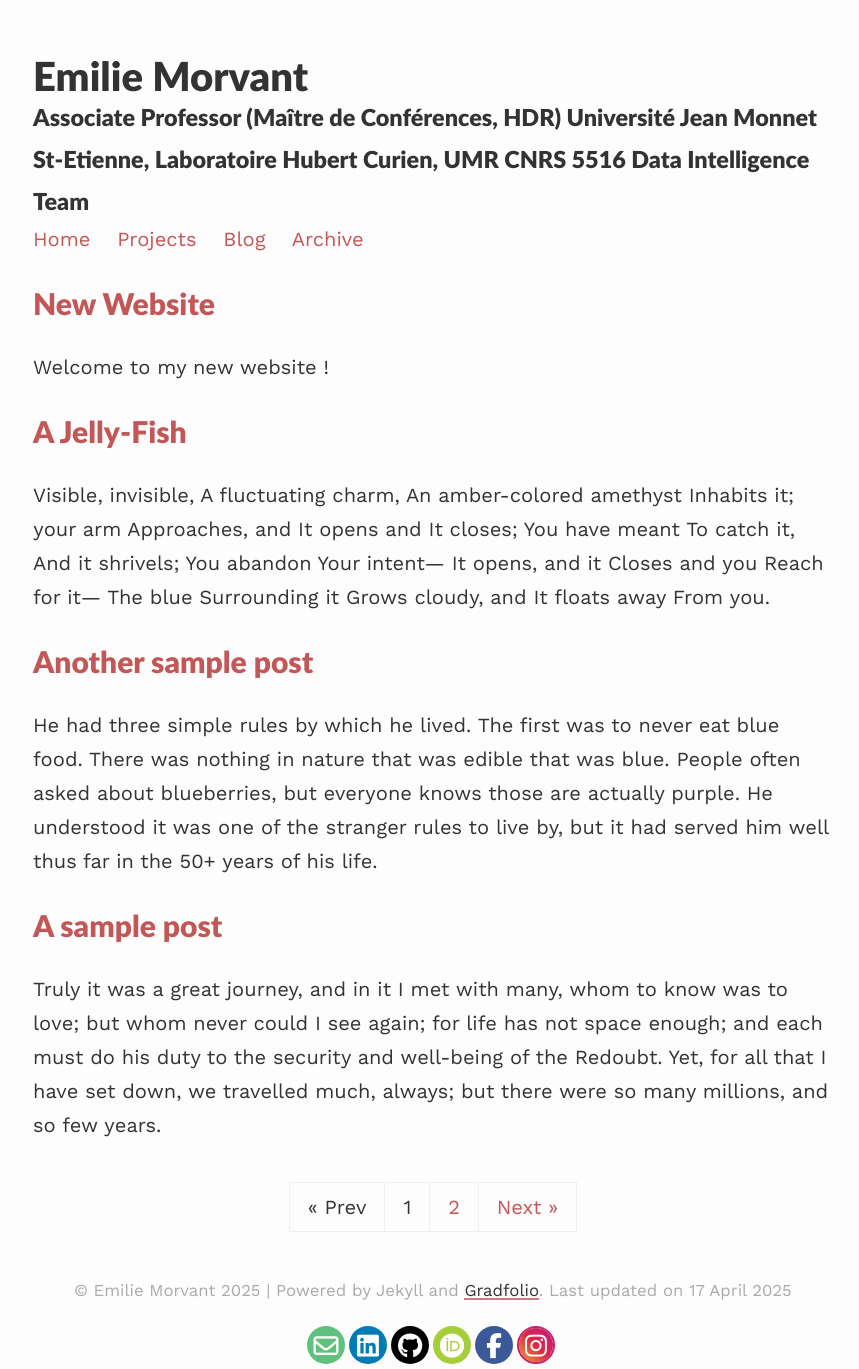
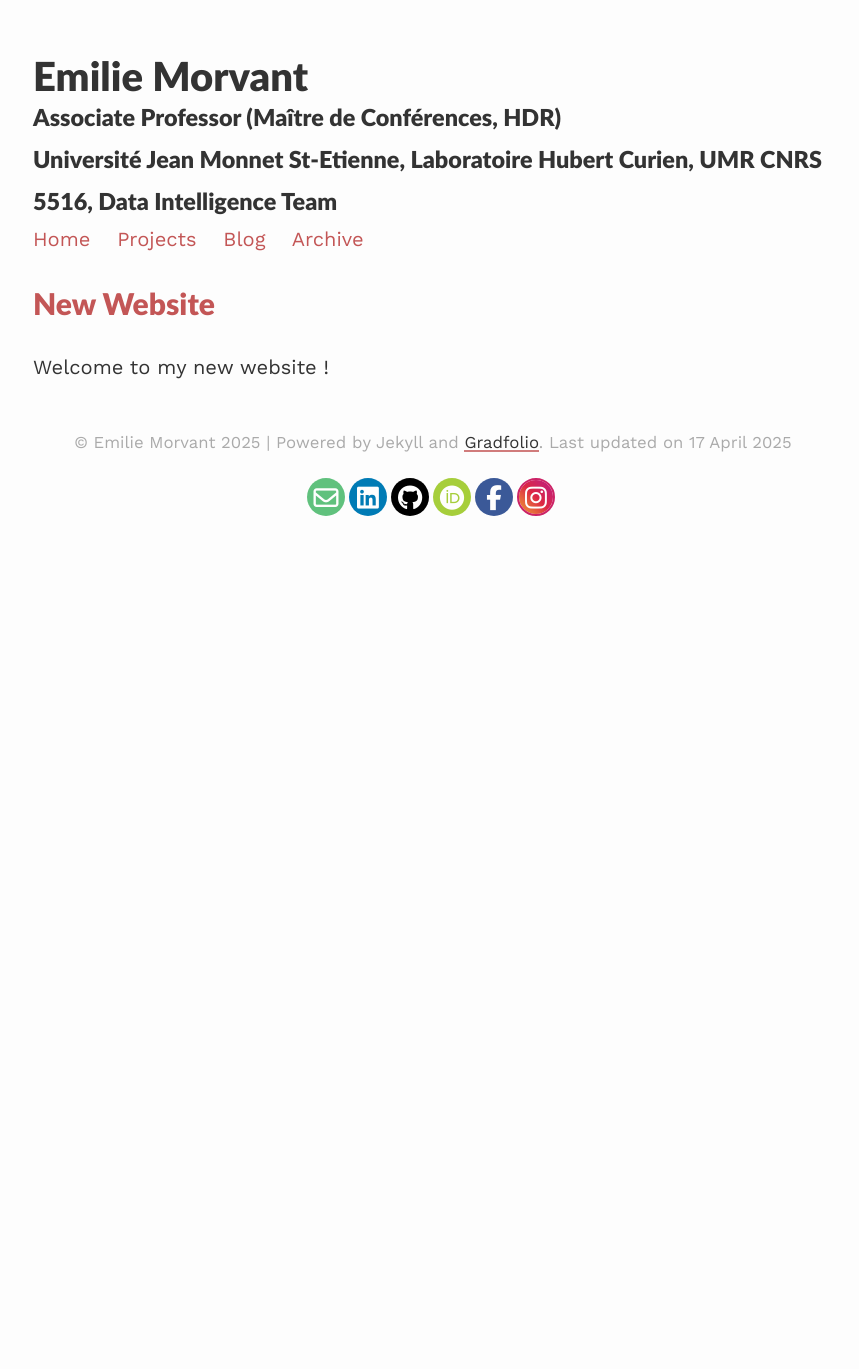
Before and after one commit to emorvant/emorvant.github.io, a Jekyll site: the page built from blog/index.html, in a window 1280 px wide. Shown: the whole page, without its empty margins (207-1066 px from the left). Built offline with Jekyll 4.4.1, drawn with Linux system fonts in a browser that asks for light colours; the list of posts is cut into pages by our own code; after the commit the page ends 980 px from its top, so only the background shows below that.

Commit message:
description

```diff
--- a/_config.yml
+++ b/_config.yml
@@ -1,10 +1,7 @@
 ### your site title here
 
 title: Emilie Morvant
-description: |-2
-  Associate Professor (Maître de Conférences, HDR)
-  Université Jean Monnet St-Etienne, Laboratoire Hubert Curien, UMR CNRS 5516
-  Data Intelligence Team
+description: "Associate Professor (Maître de Conférences, HDR)"
 
 baseurl: / #name of GitHub repository
 url: "https://emorvant.github.io" #custom url to be used instead of GitHub repository
--- a/_layouts/default.html
+++ b/_layouts/default.html
@@ -10,7 +10,7 @@
         <link rel="stylesheet" href="{{site.baseurl}}/assets/css/main.css">
 
         <h1 class="post-headline">{{site.title}}</h1>
-        <h3 class="post-description">{{site.description}}</h3>
+        <h3 class="post-description">{{site.description}}<br /> Université Jean Monnet St-Etienne, Laboratoire Hubert Curien, UMR CNRS 5516, Data Intelligence Team</h3>
 
         {% include navigation.html %}
 
--- a/_posts/2018-02-05-atticus.md
+++ /dev/null
@@ -1,16 +0,0 @@
----
-layout: post
-title:  "A sample post"
----
-
-Truly it was a great journey, and in it I met with many, whom to know was to love; but whom never could I see again; for life has not space enough; and each must do his duty to the security and well-being of the Redoubt. Yet, for all that I have set down, we travelled much, always; but there were so many millions, and so few years.
-
-Atticus said to Jem one day, “I’d rather you shot at tin cans in the backyard, but I know you’ll go after birds. Shoot all the blue jays you want, if you can hit ‘em, but remember it’s a sin to kill a mockingbird.” That was the only time I ever heard Atticus say it was a sin to do something, and I asked Miss Maudie about it. “Your father’s right,” she said. “Mockingbirds don’t do one thing except make music for us to enjoy. They don’t eat up people’s gardens, don’t nest in corn cribs, they don’t do one thing but sing their hearts out for us. That’s why it’s a sin to kill a mockingbird.
-
-I took a deep breath and listened to the old brag of my heart. I am, I am, I am.
-
-We believe that we can change the things around us in accordance with our desires—we believe it because otherwise we can see no favourable outcome. We do not think of the outcome which generally comes to pass and is also favourable: we do not succeed in changing things in accordance with our desires, but gradually our desires change. The situation that we hoped to change because it was intolerable becomes unimportant to us. We have failed to surmount the obstacle, as we were absolutely determined to do, but life has taken us round it, led us beyond it, and then if we turn round to gaze into the distance of the past, we can barely see it, so imperceptible has it become.
-
-The most beautiful things in the world cannot be seen or touched, they are felt with the heart.
-
-Hello babies. Welcome to Earth. It’s hot in the summer and cold in the winter. It’s round and wet and crowded. On the outside, babies, you’ve got a hundred years here. There’s only one rule that I know of, babies-“God damn it, you’ve got to be kind.
--- a/_posts/2019-07-22-some-more.md
+++ /dev/null
@@ -1,10 +0,0 @@
----
-layout: post
-title:  "Another sample post"
----
-
-He had three simple rules by which he lived. The first was to never eat blue food. There was nothing in nature that was edible that was blue. People often asked about blueberries, but everyone knows those are actually purple. He understood it was one of the stranger rules to live by, but it had served him well thus far in the 50+ years of his life.
-
-She looked at her little girl who was about to become a teen. She tried to think back to when the girl had been younger but failed to pinpoint the exact moment when she had become a little too big to pick up and carry. It hit her all at once. She was no longer a little girl and she stood there speechless with fear, sadness, and pride all running through her at the same time.
-
-She considered the birds to be her friends. She'd put out food for them each morning and then she'd watch as they came to the feeders to gorge themselves for the day. She wondered what they would do if something ever happened to her. Would they miss the meals she provided if she failed to put out the food one morning?
--- a/_posts/2019-08-19-jelly-fish.md
+++ /dev/null
@@ -1,27 +0,0 @@
----
-layout: post
-title:  A Jelly-Fish
----
-
-Visible, invisible,
-A fluctuating charm,
-An amber-colored amethyst
-Inhabits it; your arm
-Approaches, and
-It opens and
-It closes;
-You have meant
-To catch it,
-And it shrivels;
-You abandon
-Your intent—
-It opens, and it
-Closes and you
-Reach for it—
-The blue
-Surrounding it
-Grows cloudy, and
-It floats away
-From you.
-
-[by Marianne Moore](https://poets.org/anthology/poems-your-poetry-project-public-domain)
```
Also changed, not shown: _posts/2016-01-01-jekyll.md (deleted, +0 -20 lines), _posts/2017-10-03-sherlock.md (deleted, +0 -20 lines).
